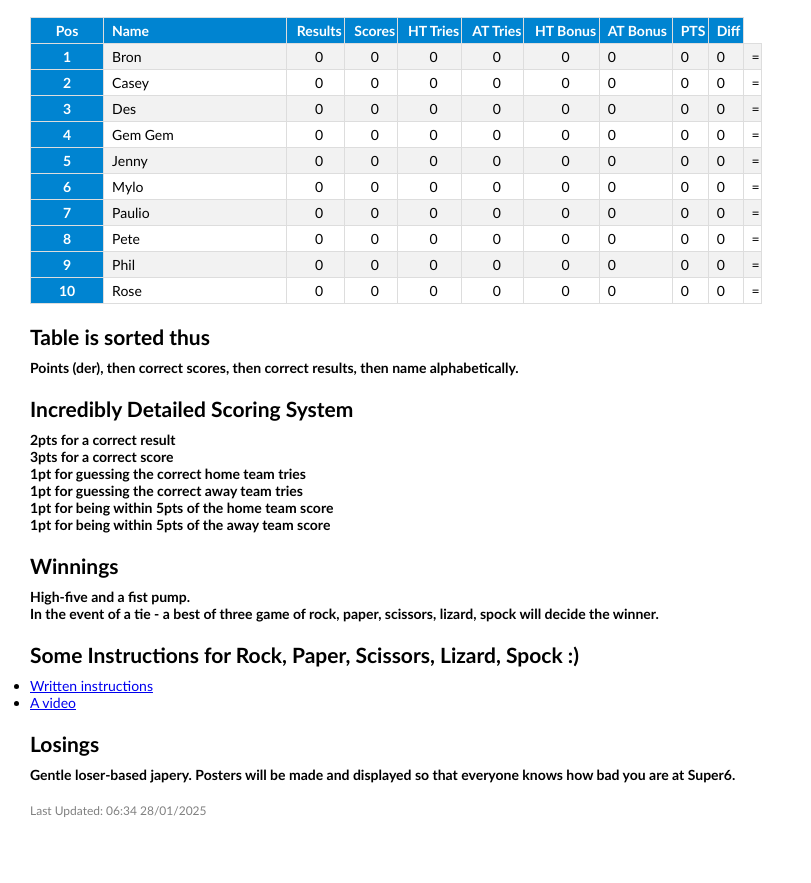
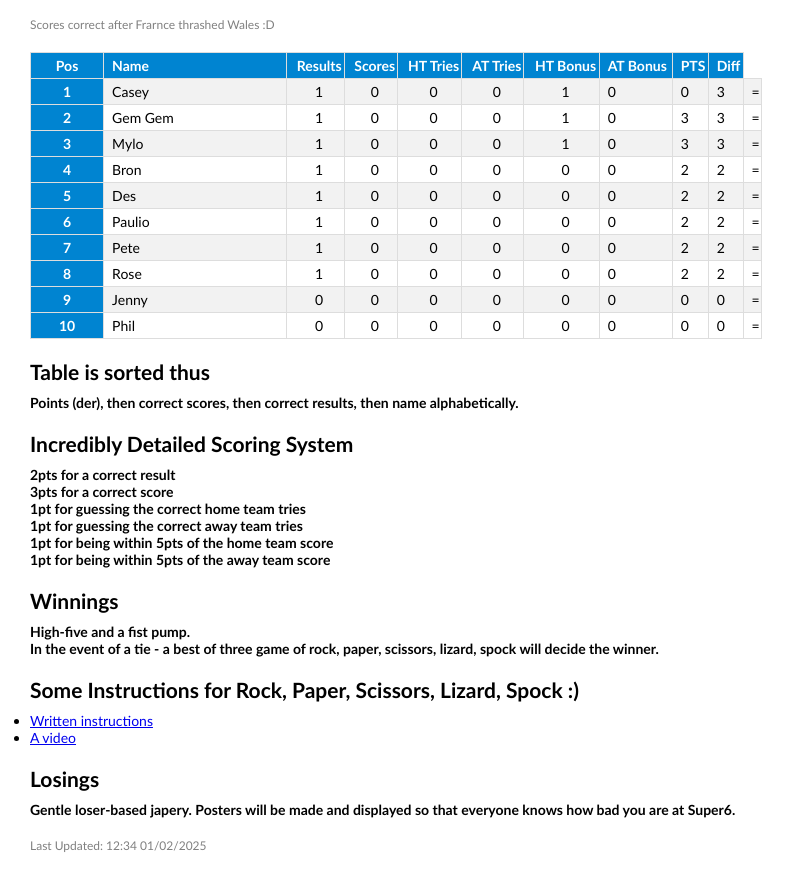
Before and after one commit to paulio84/super6, a plain HTML site: page index.html in a window 1280 px wide. Shown: the part 67-950 px from the top of the page, without its empty margins (0-811 px from the left). Before the commit the page ends 915 px from the top, so only its background shows below. Drawn offline with Linux system fonts and the light colour scheme.

Commit message:
update after 1st game

```diff
--- a/index.html
+++ b/index.html
@@ -15,23 +15,23 @@
 <body>
   <h1>Terry's Rugby Six Nations Super 6 Thing</h1>
 
-  <!-- <p class="updated correct">Scores correct after South Africa and Faf de Klerks hair won the world cup.</p> -->
+  <p class="updated correct">Scores correct after Frarnce thrashed Wales :D</p>
 
   <table>
     <tr><th>Pos</th><th>Name</th><th>Results</th><th>Scores</th><th>HT Tries</th><th>AT Tries</th><th>HT Bonus</th><th>AT Bonus</th><th>PTS</th><th>Diff</th></tr>
 
     <!-- <tr class="champ"> -->
-    <!--    Pos             Name             Result     Scores      HT Tries    AT Tries    HT Bonues      AT Bonus     PTS         Diff              Movement        -->
-    <tr> <td>1 </td>   <td>Bron</td>      <td>0</td>  <td>0</td> <td>0</td>   <td>0</td>   <td>0</td>    <td>0</td>  <td>0</td>  <td>0</td> <td><span class="s">=</span></td>  </tr>
-    <tr> <td>2</td>   <td>Casey</td>      <td>0</td>  <td>0</td> <td>0</td>   <td>0</td>   <td>0</td>    <td>0</td>  <td>0</td>  <td>0</td> <td><span class="s">=</span></td>  </tr>
-    <tr> <td>3 </td>   <td>Des</td>       <td>0</td>  <td>0</td> <td>0</td>   <td>0</td>   <td>0</td>    <td>0</td>  <td>0</td>  <td>0</td> <td><span class="s">=</span></td>  </tr>
-	  <tr> <td>4 </td>   <td>Gem Gem</td>   <td>0</td>  <td>0</td> <td>0</td>   <td>0</td>   <td>0</td>    <td>0</td>  <td>0</td>  <td>0</td> <td><span class="s">=</span></td>  </tr>
-    <tr> <td>5 </td>   <td>Jenny</td>     <td>0</td>  <td>0</td> <td>0</td>   <td>0</t>    <td>0</td>    <td>0</td>  <td>0</td>  <td>0</td> <td><span class="s">=</span></td>  </tr>
-    <tr> <td>6 </td>   <td>Mylo</td>      <td>0</td>  <td>0</td> <td>0</td>   <td>0</td>   <td>0</td>    <td>0</td>  <td>0</td>  <td>0</td> <td><span class="s">=</span></td>  </tr>
-	  <tr> <td>7 </td>   <td>Paulio</td>    <td>0</td>  <td>0</td> <td>0</td>   <td>0</td>   <td>0</td>    <td>0</td>  <td>0</td>  <td>0</td> <td><span class="s">=</span></td>  </tr>
-    <tr> <td>8 </td>   <td>Pete</td>      <td>0</td>  <td>0</td> <td>0</td>   <td>0</td>   <td>0</td>    <td>0</td>  <td>0</td>  <td>0</td> <td><span class="s">=</span></td>  </tr>
-    <tr> <td>9 </td>   <td>Phil</td>      <td>0</td>  <td>0</td> <td>0</td>   <td>0</td>   <td>0</td>    <td>0</td>  <td>0</td>  <td>0</td> <td><span class="s">=</span></td>  </tr>
-    <tr> <td>10 </td>   <td>Rose</td>     <td>0</td>  <td>0</td> <td>0</td>   <td>0</td>   <td>0</td>    <td>0</td>  <td>0</td>  <td>0</td> <td><span class="s">=</span></td>  </tr>
+    <!--    Pos             Name            Result      Scores    HT Tries    AT Tries     HT Bonues      AT Bonus      PTS         Diff                 Movement        -->
+    <tr> <td>1</td>    <td>Casey</td>     <td>1</td>  <td>0</td> <td>0</td>   <td>0</td>   <td>1</td>    <td>0</td>  <td>0</td>  <td>3</td> <td><span class="s">=</span></td>  </tr>
+	  <tr> <td>2 </td>   <td>Gem Gem</td>   <td>1</td>  <td>0</td> <td>0</td>   <td>0</td>   <td>1</td>    <td>0</td>  <td>3</td>  <td>3</td> <td><span class="s">=</span></td>  </tr>
+    <tr> <td>3 </td>   <td>Mylo</td>      <td>1</td>  <td>0</td> <td>0</td>   <td>0</td>   <td>1</td>    <td>0</td>  <td>3</td>  <td>3</td> <td><span class="s">=</span></td>  </tr>
+    <tr> <td>4 </td>   <td>Bron</td>      <td>1</td>  <td>0</td> <td>0</td>   <td>0</td>   <td>0</td>    <td>0</td>  <td>2</td>  <td>2</td> <td><span class="s">=</span></td>  </tr>
+    <tr> <td>5 </td>   <td>Des</td>       <td>1</td>  <td>0</td> <td>0</td>   <td>0</td>   <td>0</td>    <td>0</td>  <td>2</td>  <td>2</td> <td><span class="s">=</span></td>  </tr>
+	  <tr> <td>6 </td>   <td>Paulio</td>    <td>1</td>  <td>0</td> <td>0</td>   <td>0</td>   <td>0</td>    <td>0</td>  <td>2</td>  <td>2</td> <td><span class="s">=</span></td>  </tr>
+    <tr> <td>7 </td>   <td>Pete</td>      <td>1</td>  <td>0</td> <td>0</td>   <td>0</td>   <td>0</td>    <td>0</td>  <td>2</td>  <td>2</td> <td><span class="s">=</span></td>  </tr>
+    <tr> <td>8 </td>   <td>Rose</td>      <td>1</td>  <td>0</td> <td>0</td>   <td>0</td>   <td>0</td>    <td>0</td>  <td>2</td>  <td>2</td> <td><span class="s">=</span></td>  </tr>
+    <tr> <td>9 </td>   <td>Jenny</td>     <td>0</td>  <td>0</td> <td>0</td>   <td>0</t>    <td>0</td>    <td>0</td>  <td>0</td>  <td>0</td> <td><span class="s">=</span></td>  </tr>
+    <tr> <td>10</td>   <td>Phil</td>      <td>0</td>  <td>0</td> <td>0</td>   <td>0</td>   <td>0</td>    <td>0</td>  <td>0</td>  <td>0</td> <td><span class="s">=</span></td>  </tr>
 
   </table>
   <!--<p>* Position in brackets denotes the position after the groups.</p>-->
@@ -60,7 +60,7 @@
   <h2>Losings</h2>
   <h4>Gentle loser-based japery.  Posters will be made and displayed so that everyone knows how bad you are at Super6.</h4>
 
-  <p class="updated">Last Updated: 06:34 28/01/2025</p>
+  <p class="updated">Last Updated: 12:34 01/02/2025</p>
 </body>
 
 </html>
```
